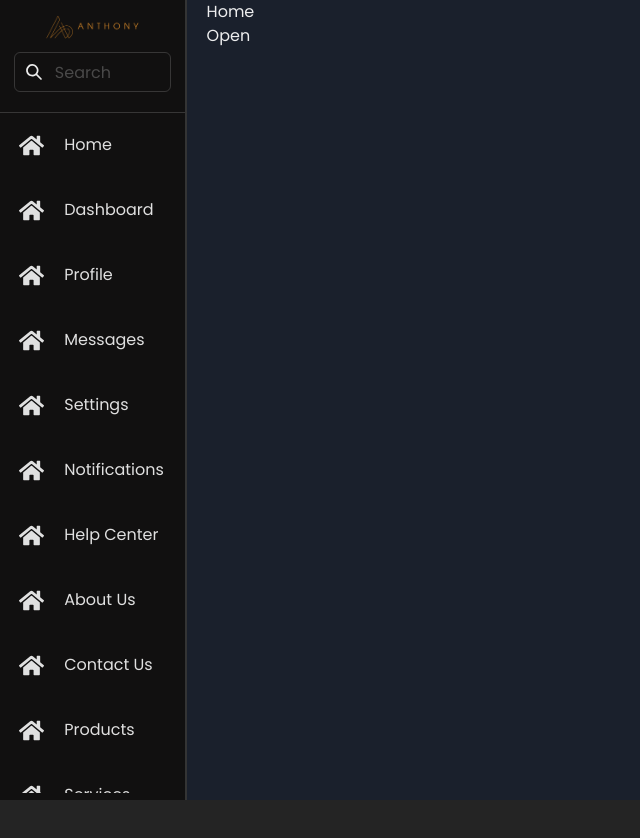
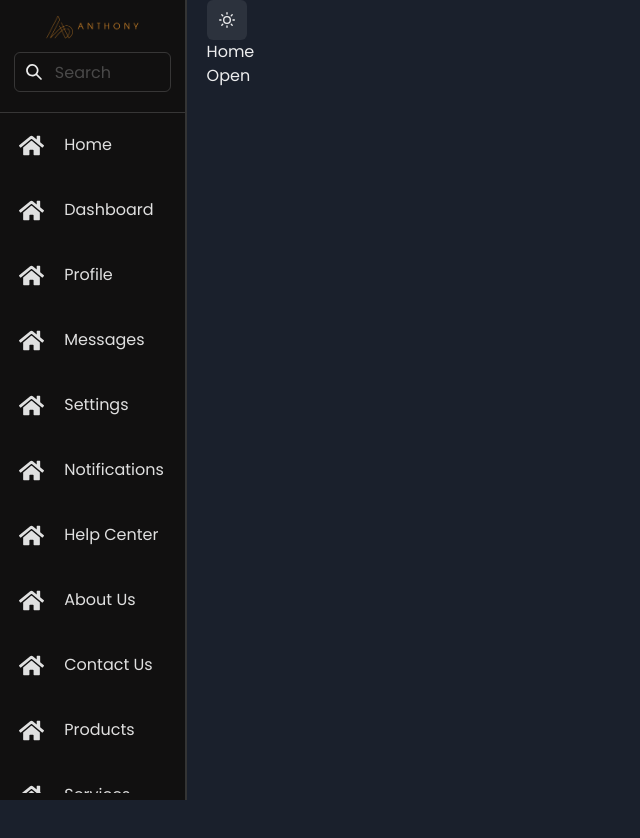
Before and after one commit to AnthonyY-dev/Antsite-2024, a React (Vite) app: page / in a window 1280 px wide. Shown: the whole page, without its empty margins (0-640 px from the left). Before the commit the page ends 800 px from the top, so only its background shows below. Built offline with nearby package versions, Linux system fonts and the light colour scheme.

Commit message:
Added dark mode toggle

```diff
--- a/src/App.jsx
+++ b/src/App.jsx
@@ -6,6 +6,7 @@ import Sidebar from "./components/Sidebar";
 import Navbar from "./components/Navbar";
 import { Icon } from "@chakra-ui/react";
 import { FaHome } from "react-icons/fa";
+import DarkModeToggle from "./components/DarkToggle";
 
 let navbarItems = [
   {
@@ -107,6 +108,7 @@ function App() {
         <Sidebar items={navbarItems}></Sidebar>
         <div style={{ flexDirection: "column", width: "100%", height: "100%" }}>
           <Navbar></Navbar>
+          <DarkModeToggle></DarkModeToggle>
           <Routes>
             <Route index path="/" element={<Home />}></Route>
           </Routes>
--- /dev/null
+++ b/src/components/DarkToggle.jsx
@@ -0,0 +1,17 @@
+// DarkModeToggle.js
+import { IconButton, useColorMode } from "@chakra-ui/react";
+import { SunIcon, MoonIcon } from "@chakra-ui/icons";
+
+function DarkModeToggle() {
+  const { colorMode, toggleColorMode } = useColorMode();
+
+  return (
+    <IconButton
+      aria-label="Toggle Dark Mode"
+      icon={colorMode === "light" ? <MoonIcon /> : <SunIcon />}
+      onClick={toggleColorMode}
+    />
+  );
+}
+
+export default DarkModeToggle;
```
